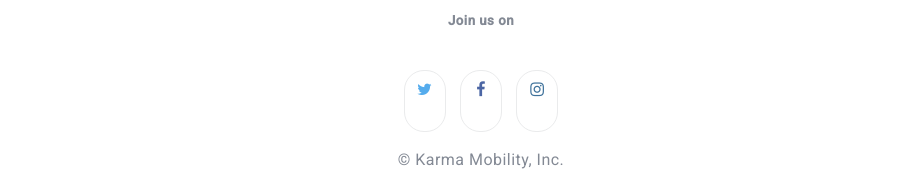
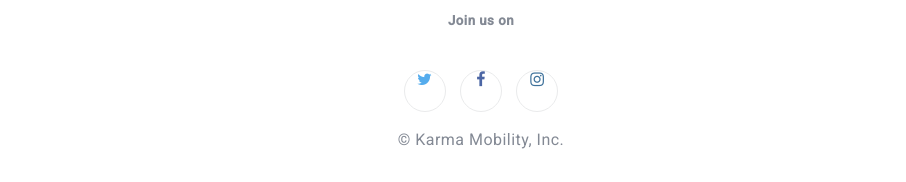
Before and after one commit to oliverbern/startupclone, a plain HTML site: page index.html in a window 1280 px wide. Shown: the part 1290-1472 px from the top of the page, without its empty margins (159-1065 px from the left). Drawn offline with Linux system fonts and the light colour scheme.

Commit message:
fix icons

```diff
--- a/css/style.css
+++ b/css/style.css
@@ -236,13 +236,13 @@ button {
 }
 
 .social .icons li {
-	border-radius: 1.25rem;
+	border-radius: 50%;
 	width: 2.5rem;
 	height: 2.5rem;
 	display: inline-block;
 	margin: 1.25rem 5px;
 	border: 1px solid #eaebec;
-	padding: 0.625rem 0;
+	/*padding: 0.625rem 0;*/
 	text-align:  center;
 }
 
--- a/index.html
+++ b/index.html
@@ -65,7 +65,7 @@
 	<footer class="social">
 
 		<div="content">
-			<hr>
+			<hr />
 			<h5>Join us on</h5>
 
 			<ul class="icons">
```
